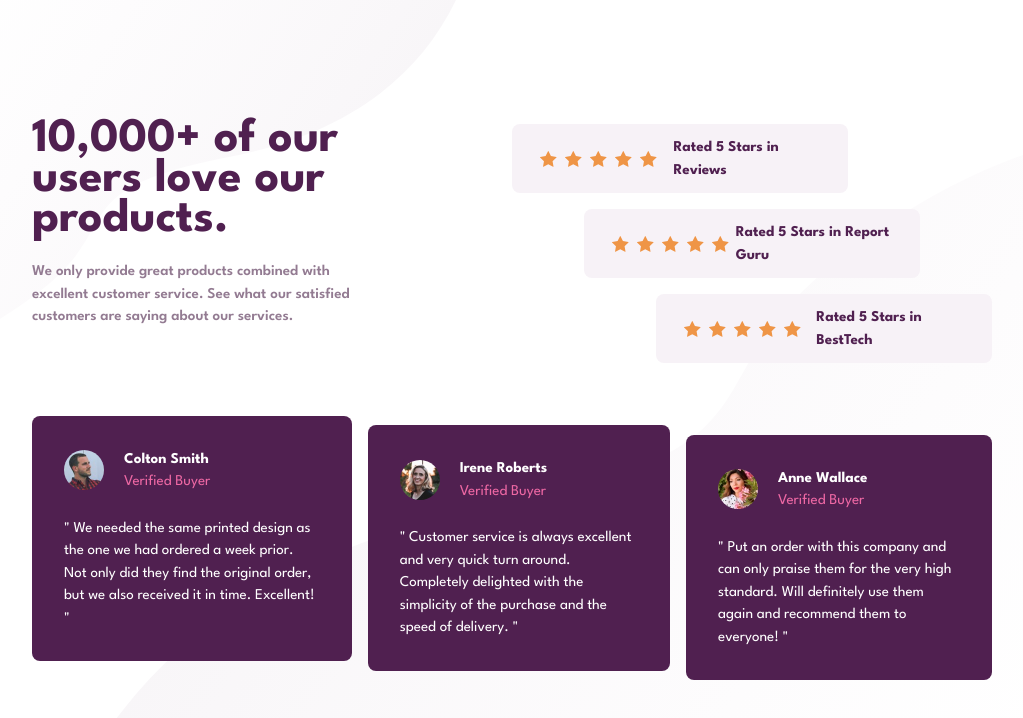
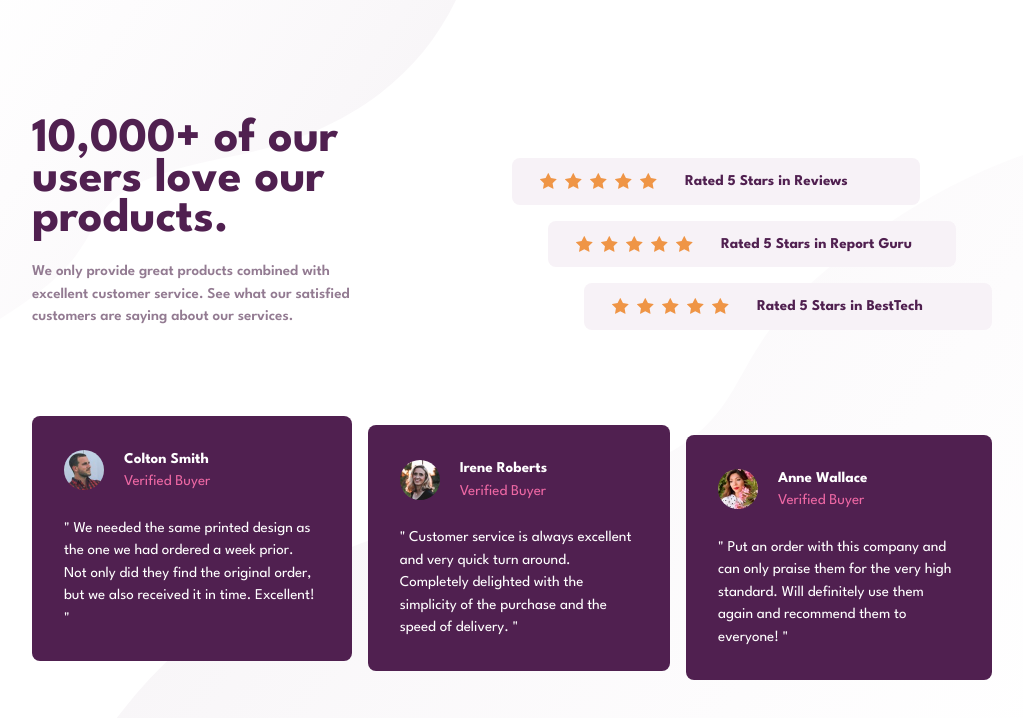
Before and after one commit to yacineragueb/Frontend-challenge-2, a plain HTML site: page social-proof-section-master/index.html in a window 1280 px wide. Shown: the whole page, without its empty margins (128-1151 px from the left). Drawn offline with nearby package versions, Linux system fonts and the light colour scheme.

Commit message:
Update index.html

```diff
--- a/social-proof-section-master/index.html
+++ b/social-proof-section-master/index.html
@@ -53,7 +53,7 @@
 
         <!-- Right -->
          <div class="flex flex-col gap-4 lg:flex-1 lg:justify-center">
-          <div class="flex flex-col items-center justify-center gap-3 py-3 bg-light-grayish-magenta rounded-lg lg:flex-row lg:gap-7 lg:w-[70%] lg:justify-start lg:px-4 xl:px-7">
+          <div class="flex flex-col items-center justify-center gap-3 py-3 bg-light-grayish-magenta rounded-lg lg:flex-row lg:gap-7 lg:w-[85%] lg:justify-start lg:px-4 xl:px-7">
             <div class="flex gap-2">
               <img src="images/icon-star.svg" alt="star">
               <img src="images/icon-star.svg" alt="star">
@@ -63,7 +63,7 @@
             </div>
             <p class="font-bold text-dark-magenta">Rated 5 Stars in Reviews</p>
           </div>
-          <div class="flex flex-col items-center justify-center gap-3 py-3 bg-light-grayish-magenta rounded-lg lg:flex-row lg:gap-7 lg:w-[70%] lg:mx-auto lg:justify-start lg:px-4 xl:px-7">
+          <div class="flex flex-col items-center justify-center gap-3 py-3 bg-light-grayish-magenta rounded-lg lg:flex-row lg:gap-7 lg:w-[85%] lg:mx-auto lg:justify-start lg:px-4 xl:px-7">
             <div class="flex gap-2">
               <img src="images/icon-star.svg" alt="star">
               <img src="images/icon-star.svg" alt="star">
@@ -73,7 +73,7 @@
             </div>
             <p class="font-bold text-dark-magenta">Rated 5 Stars in Report Guru</p>
           </div>
-          <div class="flex flex-col items-center justify-center gap-3 py-3 bg-light-grayish-magenta rounded-lg lg:flex-row lg:gap-7 lg:w-[70%] lg:ml-auto lg:justify-start lg:px-4 xl:px-7">
+          <div class="flex flex-col items-center justify-center gap-3 py-3 bg-light-grayish-magenta rounded-lg lg:flex-row lg:gap-7 lg:w-[85%] lg:ml-auto lg:justify-start lg:px-4 xl:px-7">
             <div class="flex gap-2">
               <img src="images/icon-star.svg" alt="star">
               <img src="images/icon-star.svg" alt="star">
```
